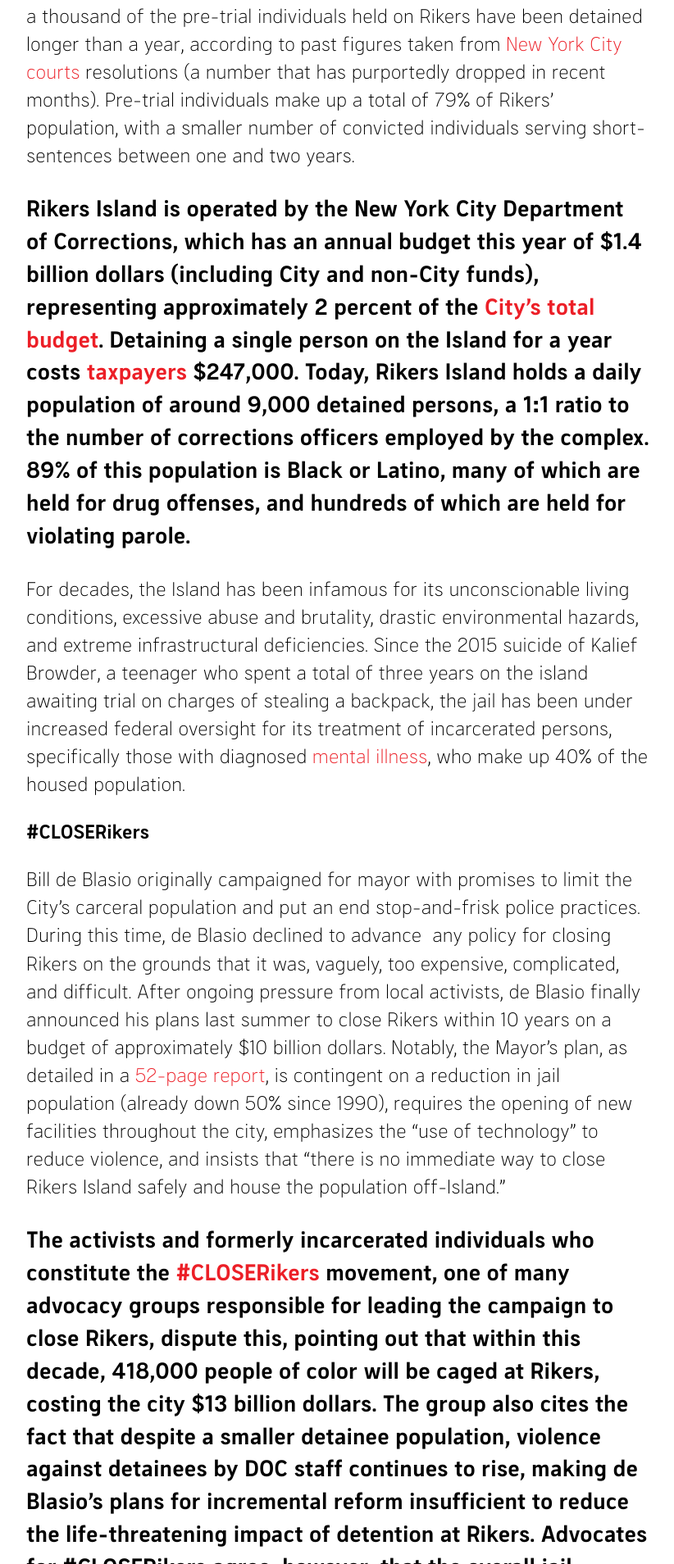
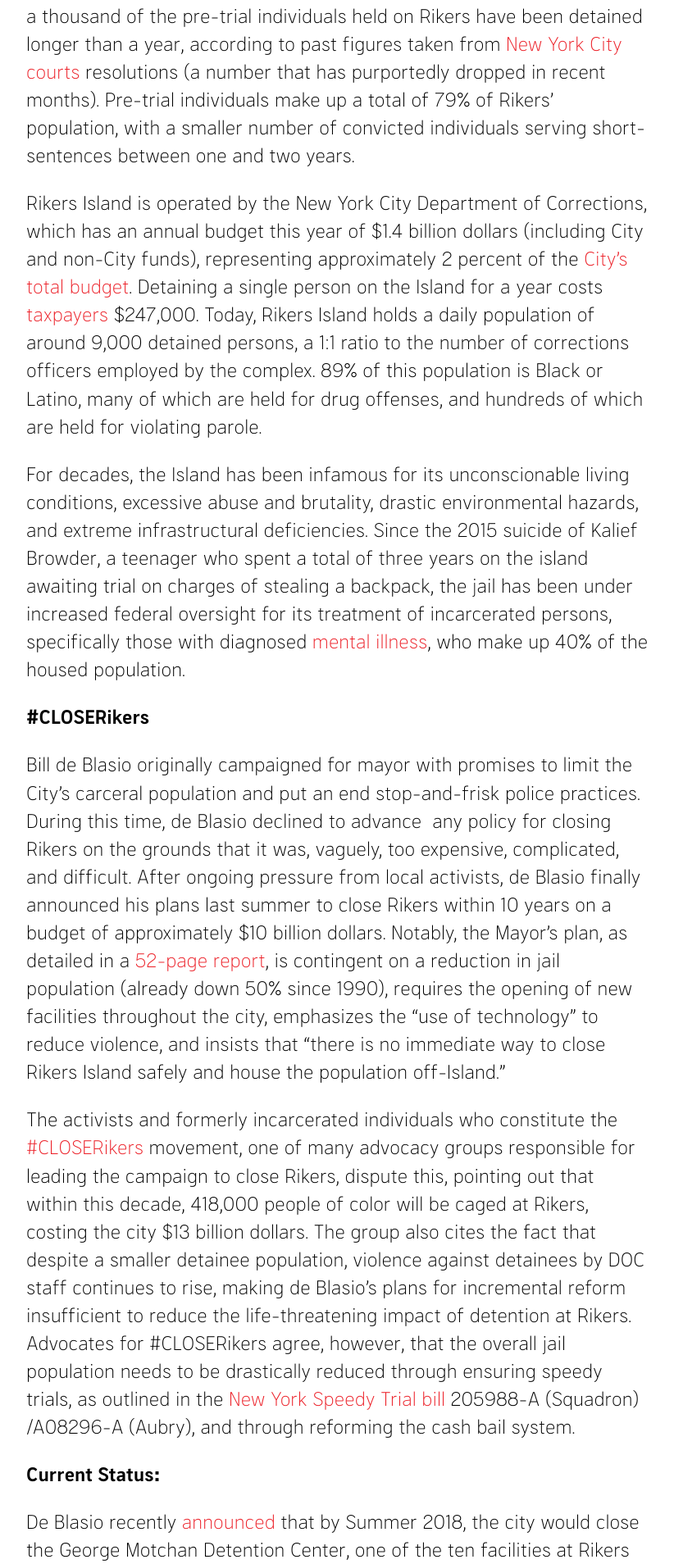
Before and after one commit to nycdsa/the-thorn, a Jekyll site: the page built from src/_posts/2018-01-29-nycha-leasing-land-to-developers-closerikers.md, in a window 1280 px wide. Shown: the part 3369-5277 px from the top of the page at 82% size, without its empty margins (228-1050 px from the left). Built offline with Jekyll 4.4.1, drawn with Linux system fonts in a browser that asks for light colours.

Commit message:
Update 2018-01-29-nycha-leasing-land-to-developers-closerikers.md

```diff
--- a/src/_posts/2018-01-29-nycha-leasing-land-to-developers-closerikers.md
+++ b/src/_posts/2018-01-29-nycha-leasing-land-to-developers-closerikers.md
@@ -25,7 +25,7 @@ title: NYCHA Leasing Land to Developers + CLOSErikers
 
 Rikers Island is a 400-acre island located in the East River that houses New York City's primary jail complex and one of the world's largest correctional institutions. Like all jails, as distinguished from prisons, the 82-year old facility is designed to serve as a short-term holding facility, operating under the authority of local government, primarily for the purpose of detaining unconvicted men, women, and juveniles held on bail or remanded to custody pending their case resolution. However, well over a thousand of the pre-trial individuals held on Rikers have been detained longer than a year, according to past figures taken from[  New York City courts](https://www.wsj.com/articles/city-courts-resolve-42-of-long-term-rikers-cases-1434569408) resolutions (a number that has purportedly dropped in recent months). Pre-trial individuals make up a total of 79% of Rikers' population, with a smaller number of convicted individuals serving short-sentences between one and two years.
 
-### Rikers Island is operated by the New York City Department of Corrections, which has an annual budget this year of $1.4 billion dollars (including City and non-City funds), representing approximately 2 percent of the[  City's total budget](http://council.nyc.gov/budget/wp-content/uploads/sites/54/2017/03/072-DOC.pdf).  Detaining a single person on the Island for a year costs [taxpayers](http://www.ncsc.org/~/media/C056A0513F0C4D34B779E875CBD2472B.ashx) $247,000. Today, Rikers Island holds a daily population of around 9,000 detained persons, a 1:1 ratio to the number of corrections officers employed by the complex. 89% of this population is Black or Latino, many of which are held for drug offenses, and hundreds of which are held for violating parole.
+Rikers Island is operated by the New York City Department of Corrections, which has an annual budget this year of $1.4 billion dollars (including City and non-City funds), representing approximately 2 percent of the[  City's total budget](http://council.nyc.gov/budget/wp-content/uploads/sites/54/2017/03/072-DOC.pdf).  Detaining a single person on the Island for a year costs [taxpayers](http://www.ncsc.org/~/media/C056A0513F0C4D34B779E875CBD2472B.ashx) $247,000. Today, Rikers Island holds a daily population of around 9,000 detained persons, a 1:1 ratio to the number of corrections officers employed by the complex. 89% of this population is Black or Latino, many of which are held for drug offenses, and hundreds of which are held for violating parole.
 
 For decades, the Island has been infamous for its unconscionable living conditions, excessive abuse and brutality, drastic environmental hazards, and extreme infrastructural deficiencies. Since the 2015 suicide of Kalief Browder, a teenager who spent a total of three years on the island awaiting trial on charges of stealing a backpack, the jail has been under increased federal oversight for its treatment of incarcerated persons, specifically those with diagnosed[  mental illness](https://web.archive.org/web/20160128070621/http:/solitarywatch.com/wp-content/uploads/2013/11/Gilligan-Report.-Final.pdf), who make up 40% of the housed population.
 
@@ -33,7 +33,7 @@ For decades, the Island has been infamous for its unconscionable living conditio
 
 Bill de Blasio originally campaigned for mayor with promises to limit the City's carceral population and put an end stop-and-frisk police practices. During this time, de Blasio declined to advance  any policy for closing Rikers on the grounds that it was, vaguely, too expensive, complicated, and difficult. After ongoing pressure from local activists, de Blasio finally announced his plans last summer to close Rikers within 10 years on a budget of approximately $10 billion dollars. Notably, the Mayor's plan, as detailed in a[  52-page report](https://www1.nyc.gov/assets/criminaljustice/downloads/pdfs/Smaller-Safer-Fairer.pdf), is contingent on a reduction in jail population (already down 50% since 1990), requires the opening of new facilities throughout the city, emphasizes the "use of technology" to reduce violence, and insists that "there is no immediate way to close Rikers Island safely and house the population off-Island."
 
-### The activists and formerly incarcerated individuals who constitute the [#CLOSERikers ](http://www.closerikers.org/)movement, one of many advocacy groups responsible for leading the campaign to close Rikers, dispute this, pointing out that within this decade, 418,000 people of color will be caged at Rikers, costing the city $13 billion dollars. The group also cites the fact that despite a smaller detainee population, violence against detainees by DOC staff continues to rise, making de Blasio's plans for incremental reform insufficient to reduce the life-threatening impact of detention at Rikers. Advocates for #CLOSERikers agree, however, that the overall jail population needs to be drastically reduced through ensuring speedy trials, as outlined in the[  New York Speedy Trial bill](https://www.nysenate.gov/newsroom/press-releases/daniel-l-squadron/squadron-aubry-introduce-kaliefs-law-fix-%E2%80%9Cspeedy-trial%E2%80%9D) 205988-A (Squadron) /A08296-A (Aubry), and through reforming the cash bail system.
+The activists and formerly incarcerated individuals who constitute the [#CLOSERikers ](http://www.closerikers.org/)movement, one of many advocacy groups responsible for leading the campaign to close Rikers, dispute this, pointing out that within this decade, 418,000 people of color will be caged at Rikers, costing the city $13 billion dollars. The group also cites the fact that despite a smaller detainee population, violence against detainees by DOC staff continues to rise, making de Blasio's plans for incremental reform insufficient to reduce the life-threatening impact of detention at Rikers. Advocates for #CLOSERikers agree, however, that the overall jail population needs to be drastically reduced through ensuring speedy trials, as outlined in the[  New York Speedy Trial bill](https://www.nysenate.gov/newsroom/press-releases/daniel-l-squadron/squadron-aubry-introduce-kaliefs-law-fix-%E2%80%9Cspeedy-trial%E2%80%9D) 205988-A (Squadron) /A08296-A (Aubry), and through reforming the cash bail system.
 
 **Current Status:**
 
```
